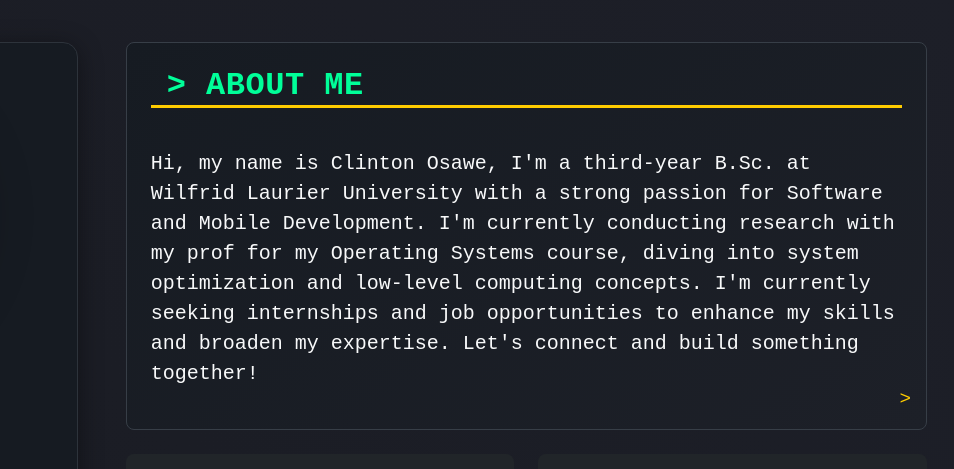
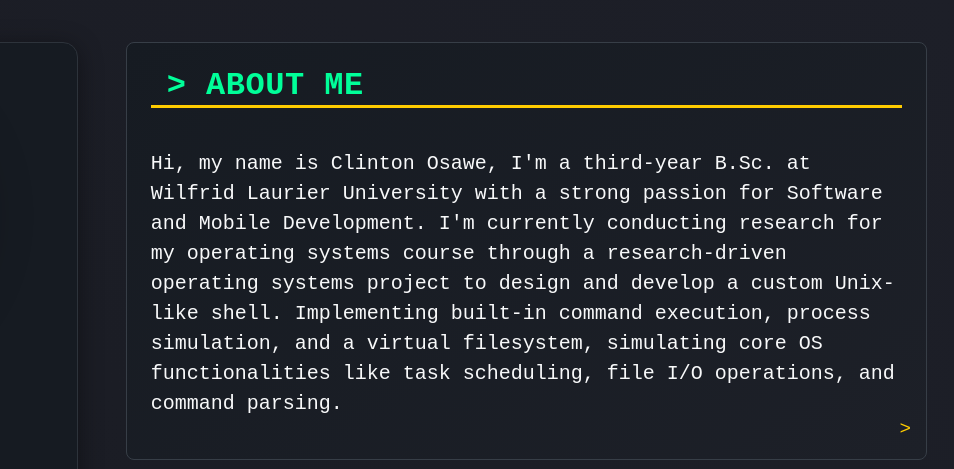
Before and after one commit to Clintonosawe/portfolio-website, a plain HTML site: page resources/index.html in a window 1280 px wide. Shown: the part 771-1240 px from the top of the page, 326-1280 px from the left. Drawn offline with nearby package versions, Linux system fonts and the light colour scheme.

Commit message:
edited portfolio-website with new resume and updated  about me section info

```diff
--- a/resources/index.html
+++ b/resources/index.html
@@ -111,7 +111,7 @@
                                 <span class="badge bg-dark text-yellow border border-yellow">Research Assistant</span>
                             </div>
                         </div>
-                        <a href="../vendor/Clinton_Resume.pdf" class="btn btn-outline-warning btn-lg mx-auto mt-3" download>
+                        <a href="../vendor/Clinton-Resume(04).pdf" class="btn btn-outline-warning btn-lg mx-auto mt-3" download>
                             <i class="fas fa-download me-2"></i>Download Resume
                         </a>
                     </div>
@@ -124,10 +124,11 @@
                             <h2 class="section-title mb-3 text-cyan fw-bold">> About Me</h2>
                             <p class="lead text-light opacity-85">
                                 Hi, my name is Clinton Osawe, I'm a third-year B.Sc. at Wilfrid Laurier University
-                                with a strong passion for Software and Mobile Development. I'm currently conducting research with
-                                my prof for my Operating Systems course, diving into system optimization and low-level computing concepts.
-                                I'm currently seeking internships and job opportunities to enhance my skills and broaden my expertise.
-                                Let's connect and build something together!
+                                with a strong passion for Software and Mobile Development. I'm currently conducting research
+                                for my operating systems course through a research-driven operating systems project to design
+                                and develop a custom Unix-like shell. Implementing built-in command execution, process simulation,
+                                and a virtual filesystem, simulating core OS functionalities like task scheduling, file I/O
+                                operations, and command parsing.
                             </p>
                         </div>
                         <div class="row g-4">
```
Also changed, not shown: 2 other files.
